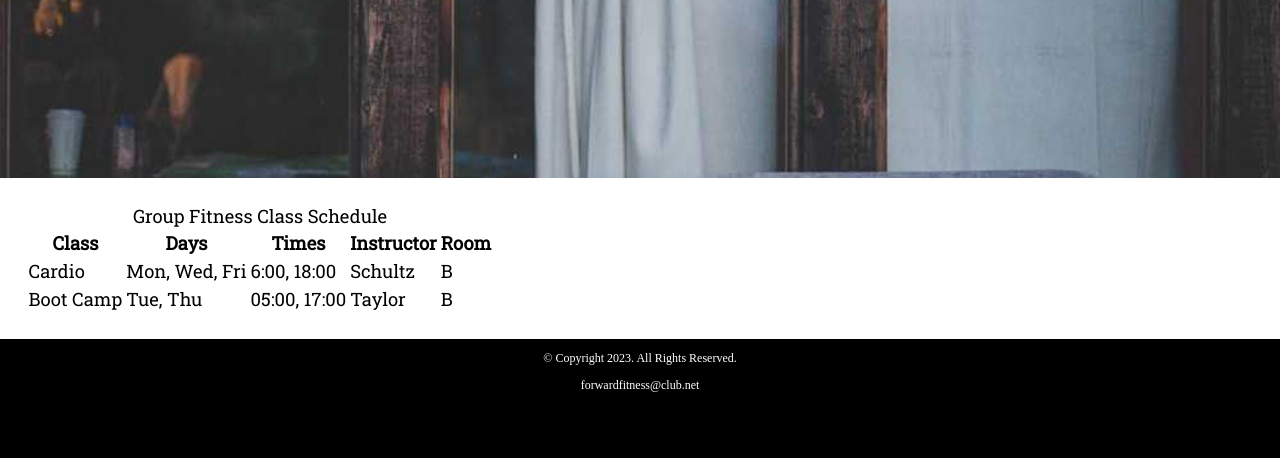
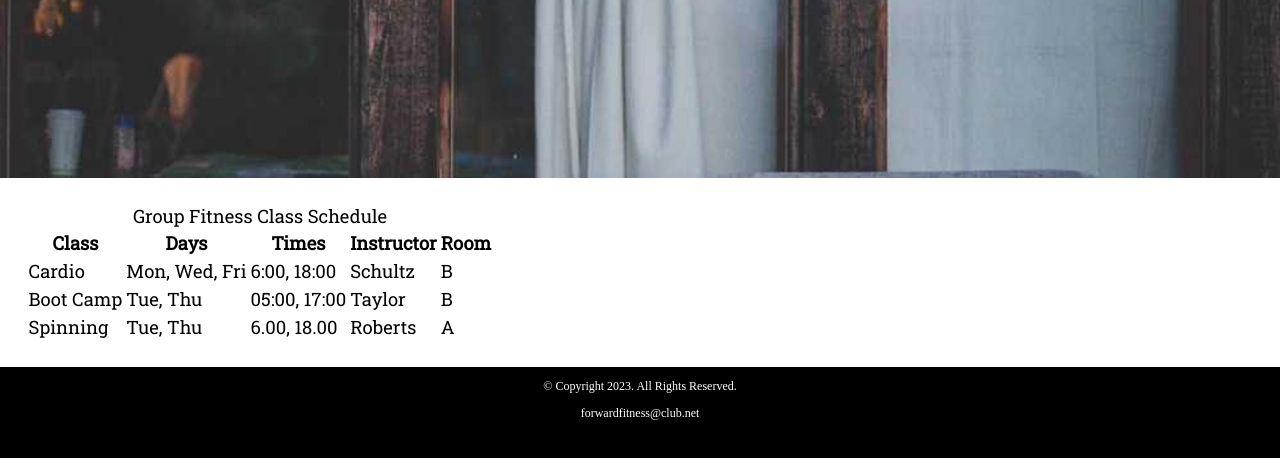
Before and after one commit to ekohadipermana/fitness_web_4_0, a plain HTML site: page classes.html in a window 1280 px wide. Shown: the part 242-700 px from the top of the page. Drawn offline with Linux system fonts and the light colour scheme; a web font is replaced by a local one.

Commit message:
add table row 4

```diff
--- a/classes.html
+++ b/classes.html
@@ -81,7 +81,14 @@
                         <td>B</td>
                     </tr>
 
-                    <!-- next page table row 4, page 413 -->
+                    <tr>
+                        <!-- Row 4 -->
+                        <td>Spinning</td>
+                        <td>Tue, Thu</td>
+                        <td>6.00, 18.00</td>
+                        <td>Roberts</td>
+                        <td>A</td>
+                    </tr>
 
                 </table>
             </div>
```
